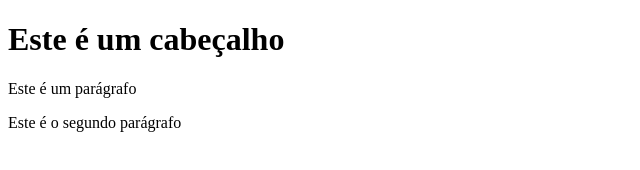
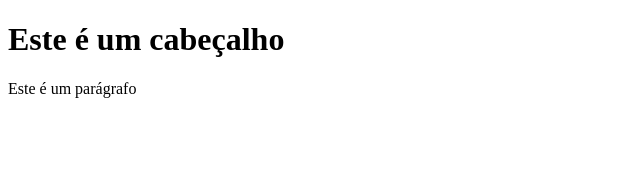
Before and after one commit to samantabm/samanta, a plain HTML site: page index.html in a window 1280 px wide. Shown: the whole page, without its empty margins (0-640 px from the left). Drawn offline with Linux system fonts and the light colour scheme.

Commit message:
Segunda versao

```diff
--- a/index.html
+++ b/index.html
@@ -5,6 +5,5 @@
 <body>
 <h1>Este é um cabeçalho</h1>
 <p>Este é um parágrafo</p>
-<p>Este é o segundo parágrafo</p>
 </body>
 </html>
```
